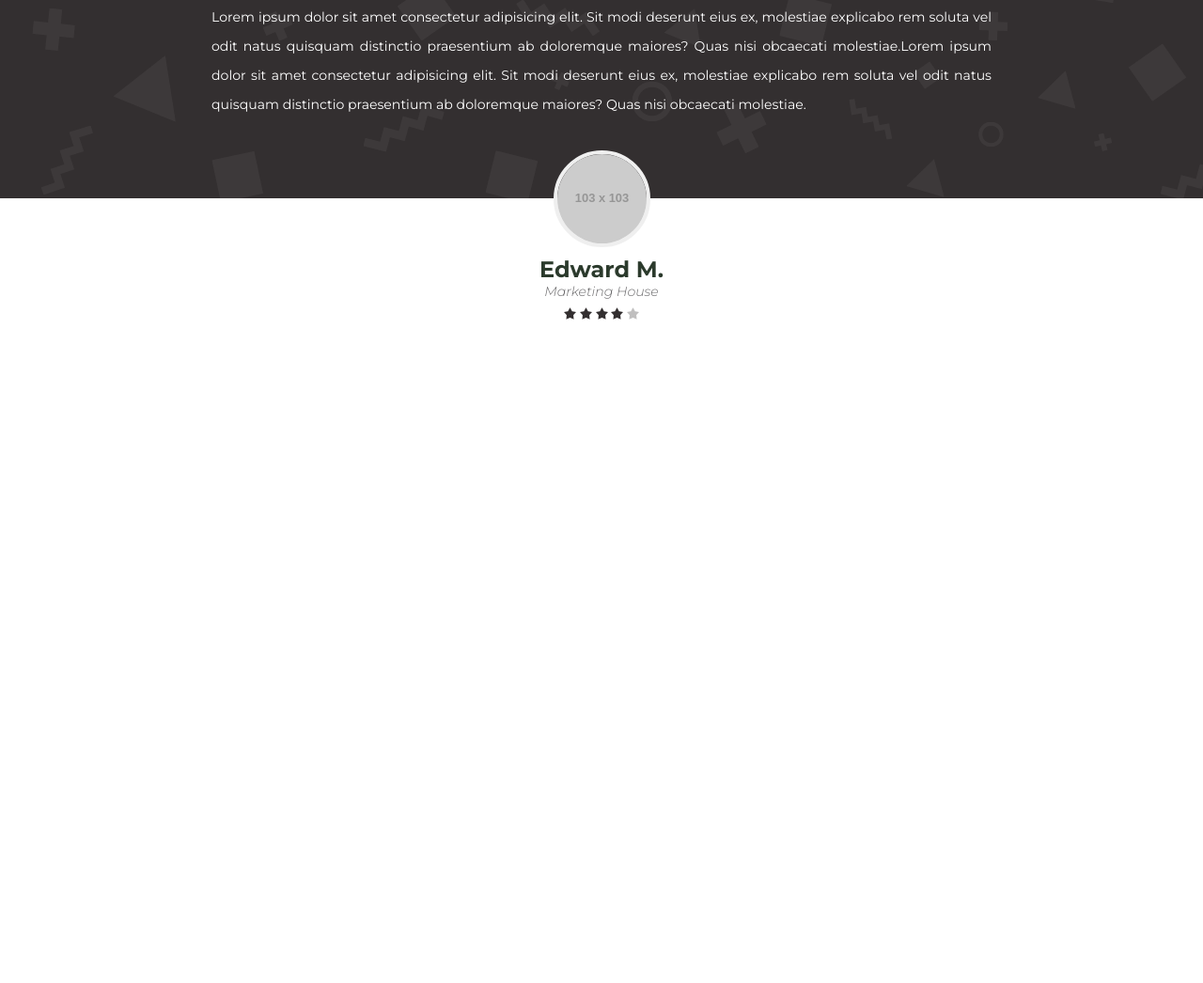
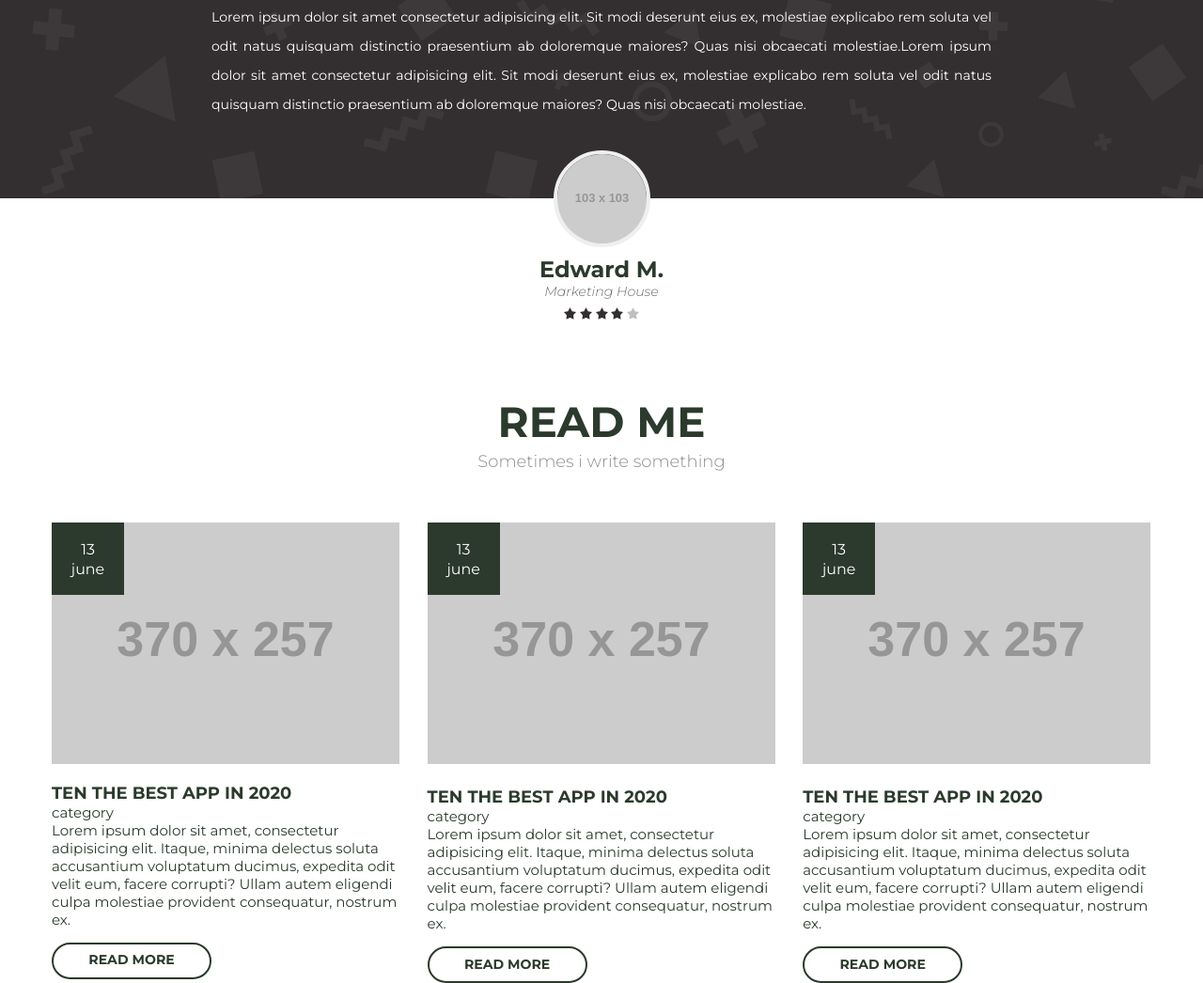
Before and after one commit to MariyaKapiturko/portfolio, a plain HTML site: page index.html in a window 1280 px wide. Shown: the part 2482-3528 px from the top of the page at 94% size. Before the commit the page ends 2826 px from the top, so only its background shows below. Drawn offline with nearby package versions, Linux system fonts and the light colour scheme; placeholder pictures from the web are drawn by us.

Commit message:
Add files via upload

```diff
--- a/index.html
+++ b/index.html
@@ -200,6 +200,73 @@
     </div>
   </div>
 
+  <section class="news">
+    <div class="container">
+      <div class="news__header">
+        <h3 class="news__title">Read Me</h3>
+        <div class="news__text">Sometimes i write something</div>
+      </div>
+      <div class="articles">
+        <div class="articles__col">
+          <div class="articles__item">
+            <div class="articles__header">
+              <time class="articles__date">13 <br>june</time>
+              <a href="">
+                <img class="articles__photo img" src="https://placehold.it/370x257" alt="Photo">
+              </a>
+            </div>
+            <div class="articles__content">
+              <h4 class="articles__title">Ten the best app in 2020</h4>
+              <div class="articles__category">category</div>
+              <div class="articles__text">
+                <p>Lorem ipsum dolor sit amet, consectetur adipisicing elit. Itaque, minima delectus soluta accusantium
+                  voluptatum ducimus, expedita odit velit eum, facere corrupti? Ullam autem eligendi culpa molestiae
+                  provident consequatur, nostrum ex.</p>
+              </div>
+            </div>
+            <a href="" class="btn btn--sm">Read more</a>
+          </div>
+        </div>
+        <div class="articles__col">
+          <div class="articles__item">
+            <div class="articles__header">
+              <time class="articles__date">13 <br>june</time>
+              <img class="articles__photo" src="https://placehold.it/370x257" alt="Photo">
+            </div>
+            <div class="articles__content">
+              <h4 class="articles__title">Ten the best app in 2020</h4>
+              <div class="articles__category">category</div>
+              <div class="articles__text">
+                <p>Lorem ipsum dolor sit amet, consectetur adipisicing elit. Itaque, minima delectus soluta accusantium
+                  voluptatum ducimus, expedita odit velit eum, facere corrupti? Ullam autem eligendi culpa molestiae
+                  provident consequatur, nostrum ex.</p>
+              </div>
+            </div>
+            <a href="" class="btn btn--sm">Read more</a>
+          </div>
+        </div>
+        <div class="articles__col">
+          <div class="articles__item">
+            <div class="articles__header">
+              <time class="articles__date">13 <br>june</time>
+              <img class="articles__photo" src="https://placehold.it/370x257" alt="Photo">
+            </div>
+            <div class="articles__content">
+              <h4 class="articles__title">Ten the best app in 2020</h4>
+              <div class="articles__category">category</div>
+              <div class="articles__text">
+                <p>Lorem ipsum dolor sit amet, consectetur adipisicing elit. Itaque, minima delectus soluta accusantium
+                  voluptatum ducimus, expedita odit velit eum, facere corrupti? Ullam autem eligendi culpa molestiae
+                  provident consequatur, nostrum ex.</p>
+              </div>
+            </div>
+            <a href="" class="btn btn--sm">Read more</a>
+          </div>
+        </div>
+      </div>
+    </div>
+  </section>
+
   <script src="https://cdn.jsdelivr.net/npm/jquery@3.4.1/dist/jquery.min.js"></script>
   <script src="js/main.js"></script>
 </body>
```
